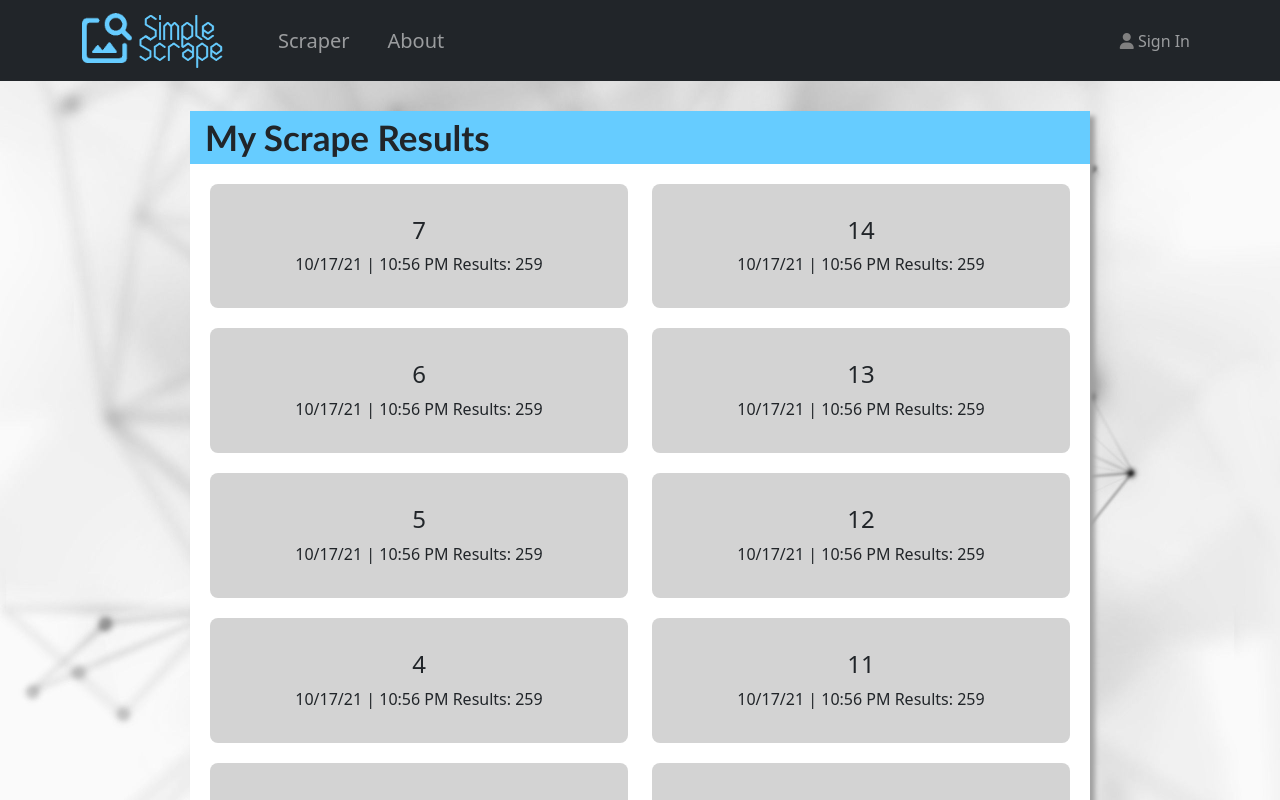
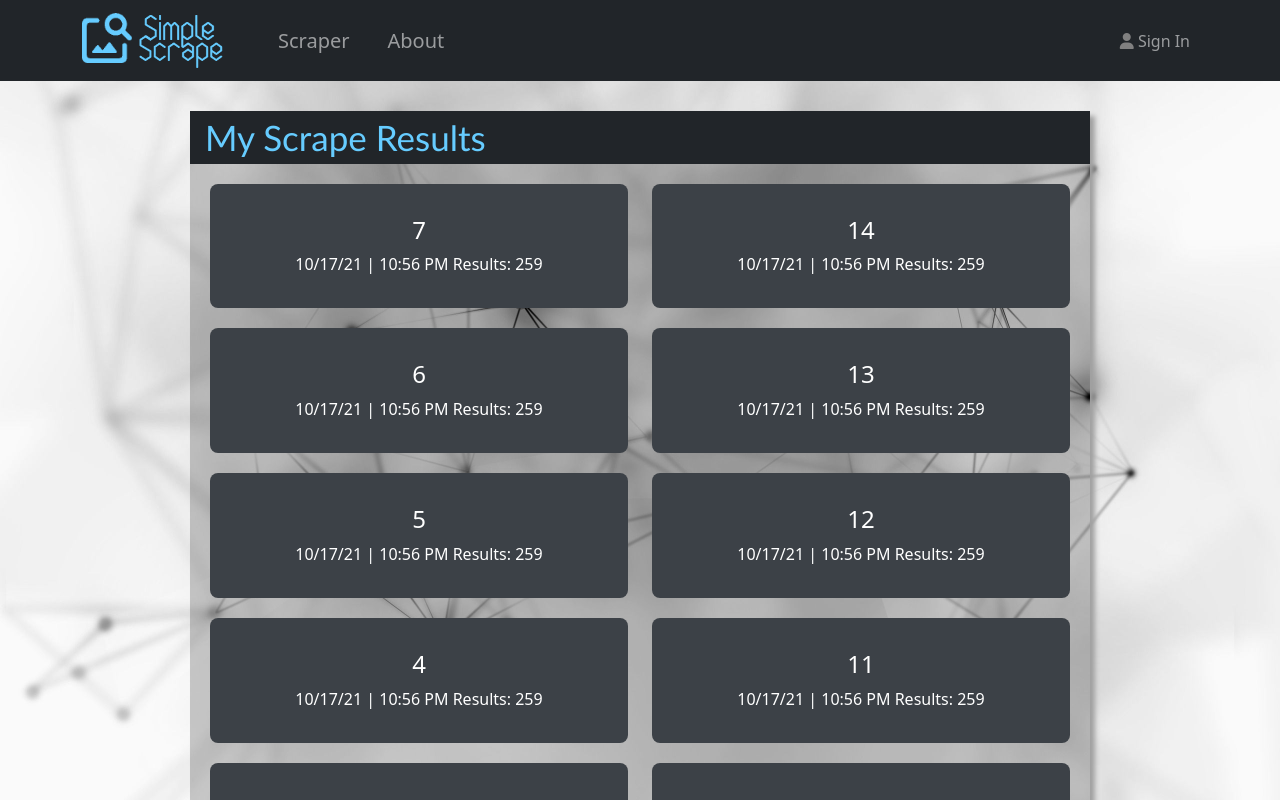
Before and after one commit to jacklayfield/SimpleScrape, a React (Create React App) app in the folder client/: page /profile in a window 1280 px wide. Built offline with nearby package versions, Linux system fonts and the light colour scheme.

Commit message:
Experimenting with new profile page styling

```diff
--- a/client/src/pages/profile.jsx
+++ b/client/src/pages/profile.jsx
@@ -65,11 +65,31 @@ export function Profile() {
       <Row className="gx-0">
         <Col></Col>
         <Col xs={9}>
-          <div className="columns">
-            <div className="sectionTitles">
-              <header className="sectionTitlesText">My Scrape Results</header>
+          <div className="columns" style={{ background: "rgba(0, 0, 0, 0.2)" }}>
+            <div
+              className="sectionTitles"
+              style={{
+                background: "#212529",
+                color: "lightgray",
+              }}
+            >
+              <header
+                className="sectionTitlesText"
+                style={{
+                  fontWeight: "300",
+                  color: "#66ccff",
+                }}
+              >
+                My Scrape Results
+              </header>
             </div>
-            <div style={{ paddingLeft: 20, paddingRight: 20, paddingTop: 20 }}>
+            <div
+              style={{
+                paddingLeft: 20,
+                paddingRight: 20,
+                paddingTop: 20,
+              }}
+            >
               <Row>
                 <Col>
                   <ScrapeCards scrapeCards={half1}></ScrapeCards>
--- a/client/src/styling/scrapeCard.css
+++ b/client/src/styling/scrapeCard.css
@@ -1,11 +1,12 @@
 .scrapeCard {
-  background: lightgrey;
+  background: #3c4147;
   border-radius: 0.5rem;
   text-align: center;
   padding: 2rem;
+  color: white;
 }
 
 .scrapeCard:hover {
-  background: darkgray;
+  background: #212529;
   cursor: pointer;
 }
```
